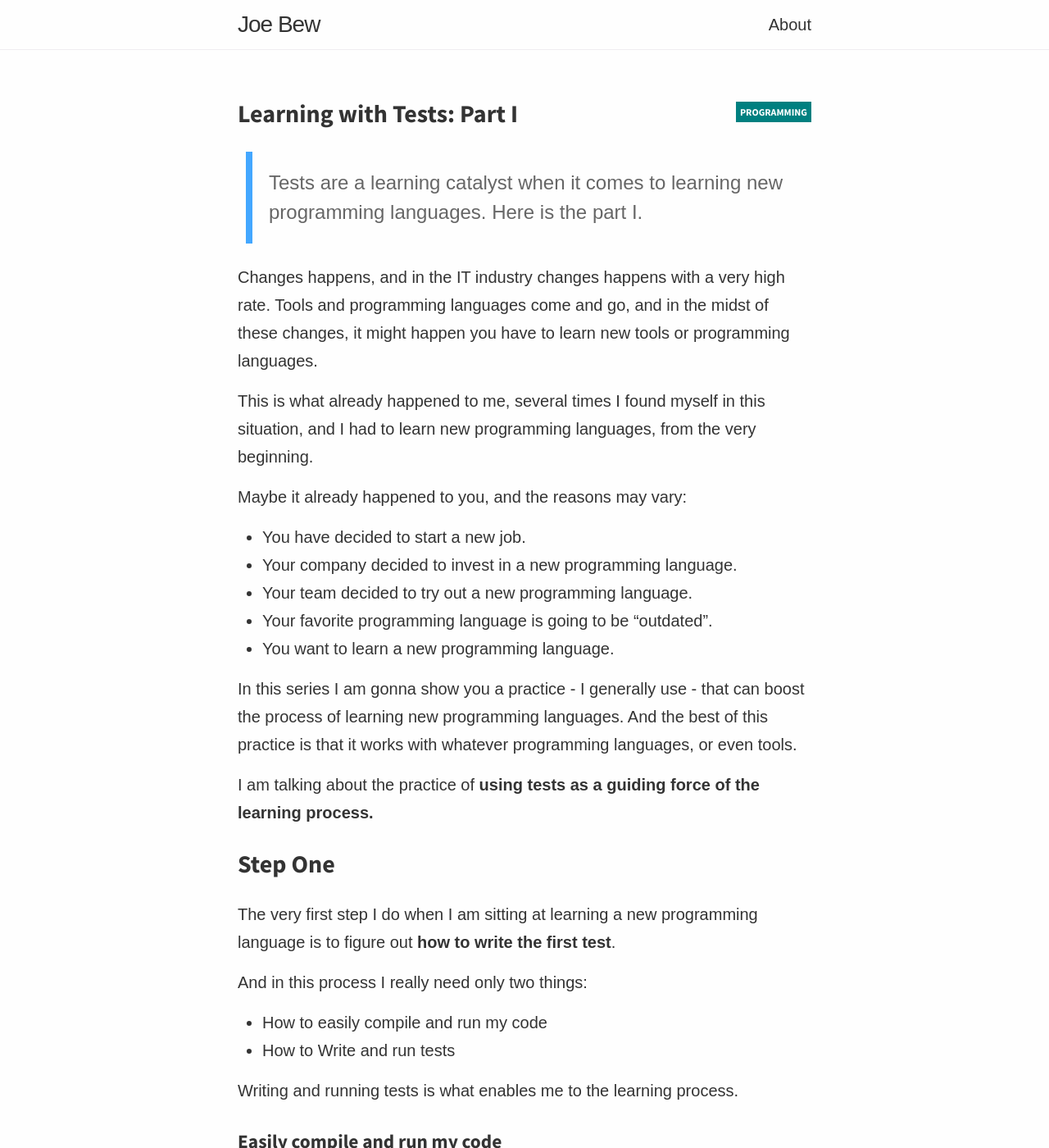
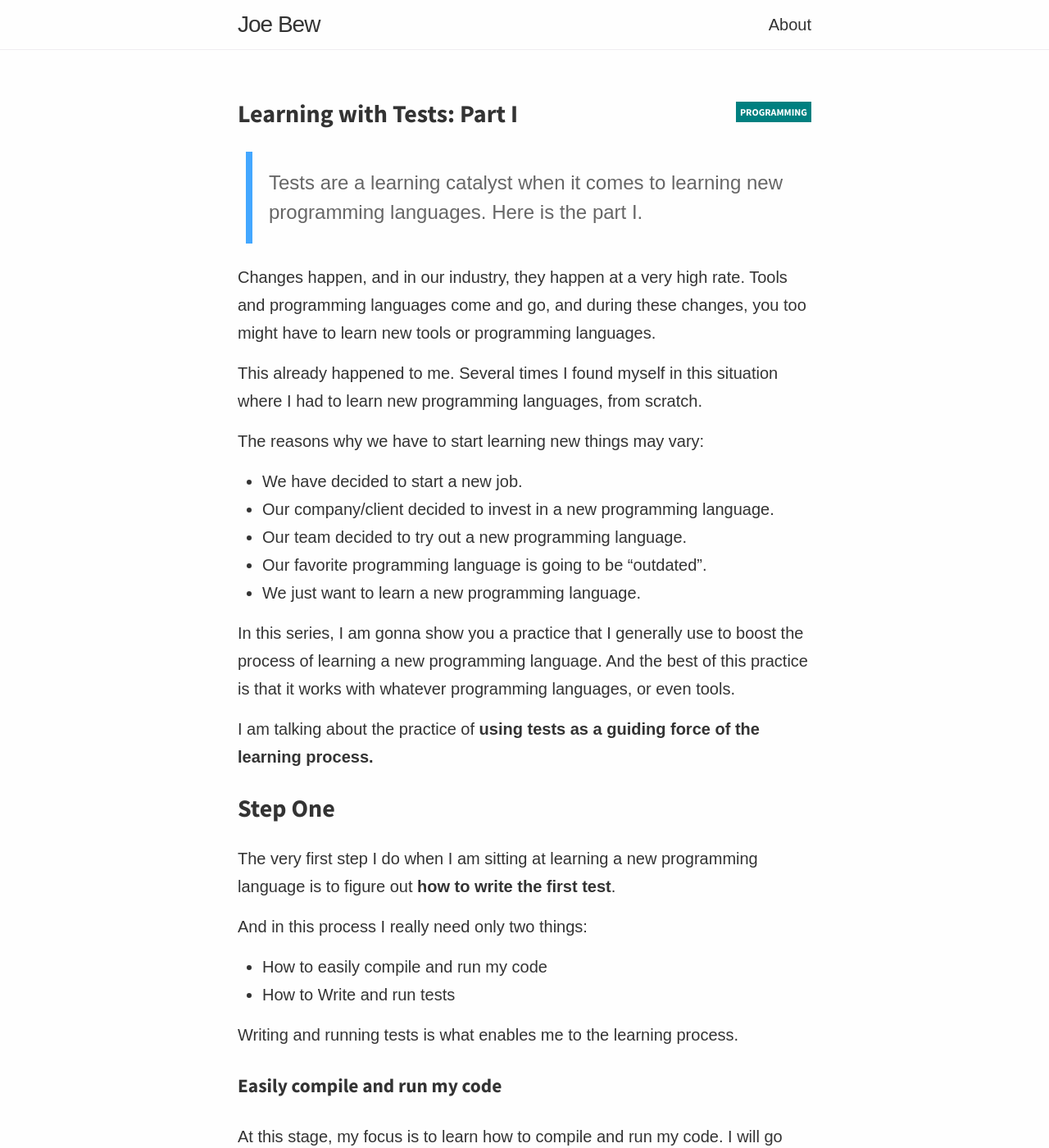
Before and after one commit to joebew42/joebew42.github.io, a Jekyll site: the page built from _posts/2020-07-26-learning-with-tests-part-one.markdown, in a window 1280 px wide and 1400 px high. Shown: the whole window at 82% size. Built offline with Jekyll 4.4.1, drawn with Linux system fonts in a browser that asks for light colours; emoji names are drawn with the system emoji font; some web fonts are replaced.

Commit message:
Review the first paragraph of Learning with Tests

```diff
--- a/_posts/2020-07-26-learning-with-tests-part-one.markdown
+++ b/_posts/2020-07-26-learning-with-tests-part-one.markdown
@@ -10,19 +10,19 @@ summary:  "Tests are a learning catalyst when it comes to learning new programmi
 
 <!--more-->
 
-Changes happens, and in the IT industry changes happens with a very high rate. Tools and programming languages come and go, and in the midst of these changes, it might happen you have to learn new tools or programming languages.
+Changes happen, and in our industry, they happen at a very high rate. Tools and programming languages come and go, and during these changes, you too might have to learn new tools or programming languages.
 
-This is what already happened to me, several times I found myself in this situation, and I had to learn new programming languages, from the very beginning.
+This already happened to me. Several times I found myself in this situation where I had to learn new programming languages, from scratch.
 
-Maybe it already happened to you, and the reasons may vary:
+The reasons why we have to start learning new things may vary:
 
-- You have decided to start a new job.
-- Your company decided to invest in a new programming language.
-- Your team decided to try out a new programming language.
-- Your favorite programming language is going to be "outdated".
-- You want to learn a new programming language.
+- We have decided to start a new job.
+- Our company/client decided to invest in a new programming language.
+- Our team decided to try out a new programming language.
+- Our favorite programming language is going to be "outdated".
+- We just want to learn a new programming language.
 
-In this series I am gonna show you a practice - I generally use - that can boost the process of learning new programming languages. And the best of this practice is that it works with whatever programming languages, or even tools.
+In this series, I am gonna show you a practice that I generally use to boost the process of learning a new programming language. And the best of this practice is that it works with whatever programming languages, or even tools.
 
 I am talking about the practice of **using tests as a guiding force of the learning process.**
 
```
